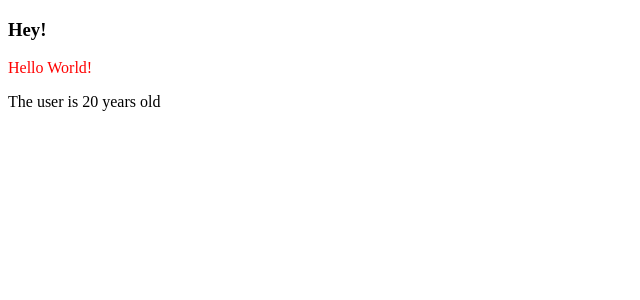
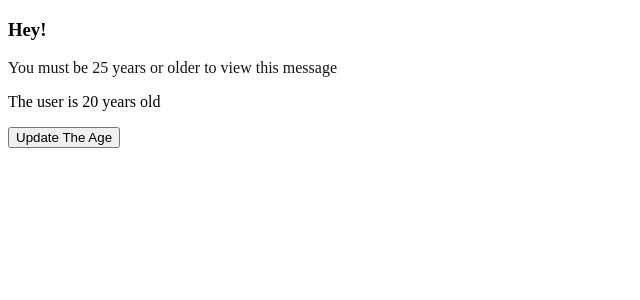
Before and after one commit to Hassan-Boulhilt/swa-advanced-vue3-components, a Vue app: page / in a window 1280 px wide. Shown: the top 300 px of the page, without its empty margins (0-640 px from the left). Built offline with nearby package versions, Linux system fonts and the light colour scheme.

Commit message:
Props make communication between components possible

```diff
--- a/src/App.vue
+++ b/src/App.vue
@@ -1,7 +1,8 @@
 <template>
   <h3>Hey!</h3>
-  <greeting></greeting>
+  <greeting :age="age"></greeting>
   <user :age="age"></user>
+  <button type="button" @click="age++">Update The Age</button>
 </template>
 
 <script>
--- a/src/components/Greeting.vue
+++ b/src/components/Greeting.vue
@@ -1,12 +1,14 @@
 <template>
   <div>
-    <p>{{ msg }}</p>
+    <p v-if="age > 25">{{ msg }}</p>
+    <p v-else>You must be 25 years or older to view this message</p>
   </div>
 </template>
 
 <script>
 export default {
   name: "Greeting",
+  props: ["age"],
   data() {
     return {
       msg: "Hello World!",
@@ -16,7 +18,7 @@
 </script>
 <style scoped lang="scss">
 p {
-    color:red;
+    color:rgb(20, 20, 20);
 
     &:hover {
         color: darken($color: #CC4444, $amount: 15%)
```
